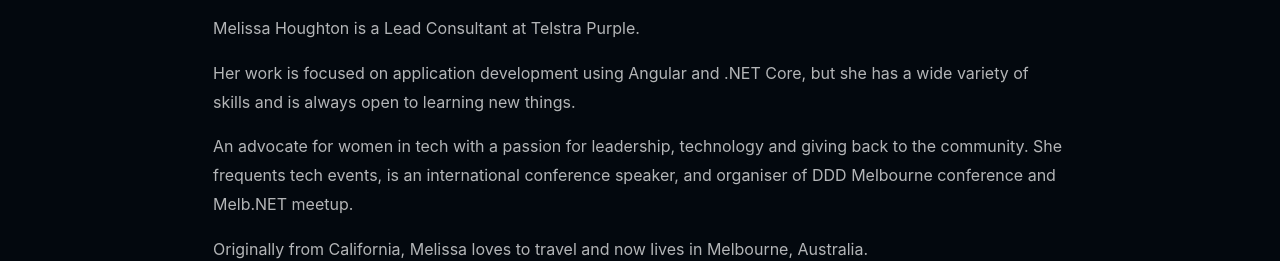
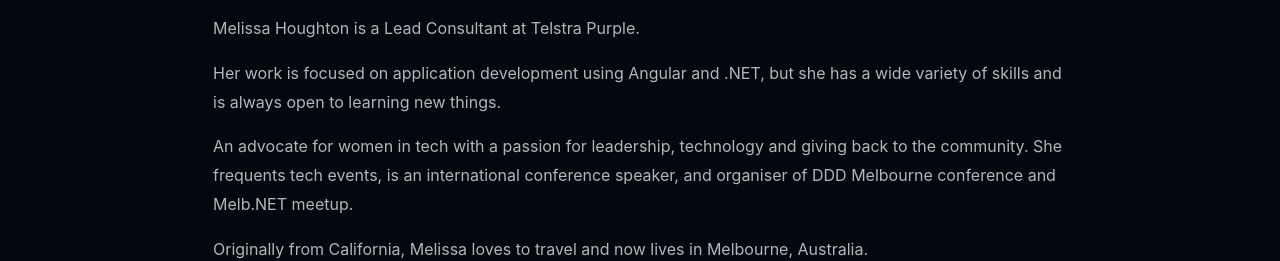
Before and after one commit to melissahoughton/melissahoughton.github.io, a Jekyll site: the page built from about.html, in a window 1280 px wide. Shown: the part 450-711 px from the top of the page. Built offline with Jekyll 4.4.1, drawn with Linux system fonts in a browser that asks for light colours; nearby versions of some CDN libraries.

Commit message:
fix: bio

```diff
--- a/_config.yml
+++ b/_config.yml
@@ -16,7 +16,7 @@
 text_skin: wine-teal # "default" (default), "dark", "forest", "ocean", "chocolate", "orange"
 highlight_theme: tomorrow-night-bright # "default" (default), "tomorrow", "tomorrow-night", "tomorrow-night-eighties", "tomorrow-night-blue", "tomorrow-night-bright"
 url: https://melissahoughton.dev # the base hostname & protocol for your site e.g. https://www.someone.com
-baseurl: # does not include hostname
+baseurl: '' # does not include hostname
 title: Melissa Houghton
 description: > # this means to ignore newlines until "Language & timezone"
   Melissa Houghton's tech blog and more
@@ -34,7 +34,7 @@ author:
   url: https://melissahoughton.dev
   avatar: /assets/images/headshot.jpg # path or url of avatar image (square)
   bio: >
-    Melissa is a Senior Developer at Telstra Purple who does application development in Angular and .Net Core.
+    Melissa is a Lead Consultant at Telstra Purple who does application development in Angular and .NET.
     Originally from California, Melissa loves to travel and get involved in the community.
   email: # melissahoughton@outlook.com
   facebook: # "user_name" the last part of your profile url, e.g. https://www.facebook.com/user_name
--- a/_includes/bio.html
+++ b/_includes/bio.html
@@ -1,8 +1,7 @@
 <p>Melissa Houghton is a Lead Consultant at Telstra Purple.</p>
 <p>
-  Her work is focused on application development using Angular and .NET Core,
-  but she has a wide variety of skills and is always open to learning new
-  things.
+  Her work is focused on application development using Angular and .NET, but she
+  has a wide variety of skills and is always open to learning new things.
 </p>
 <p>
   An advocate for women in tech with a passion for leadership, technology and
```
